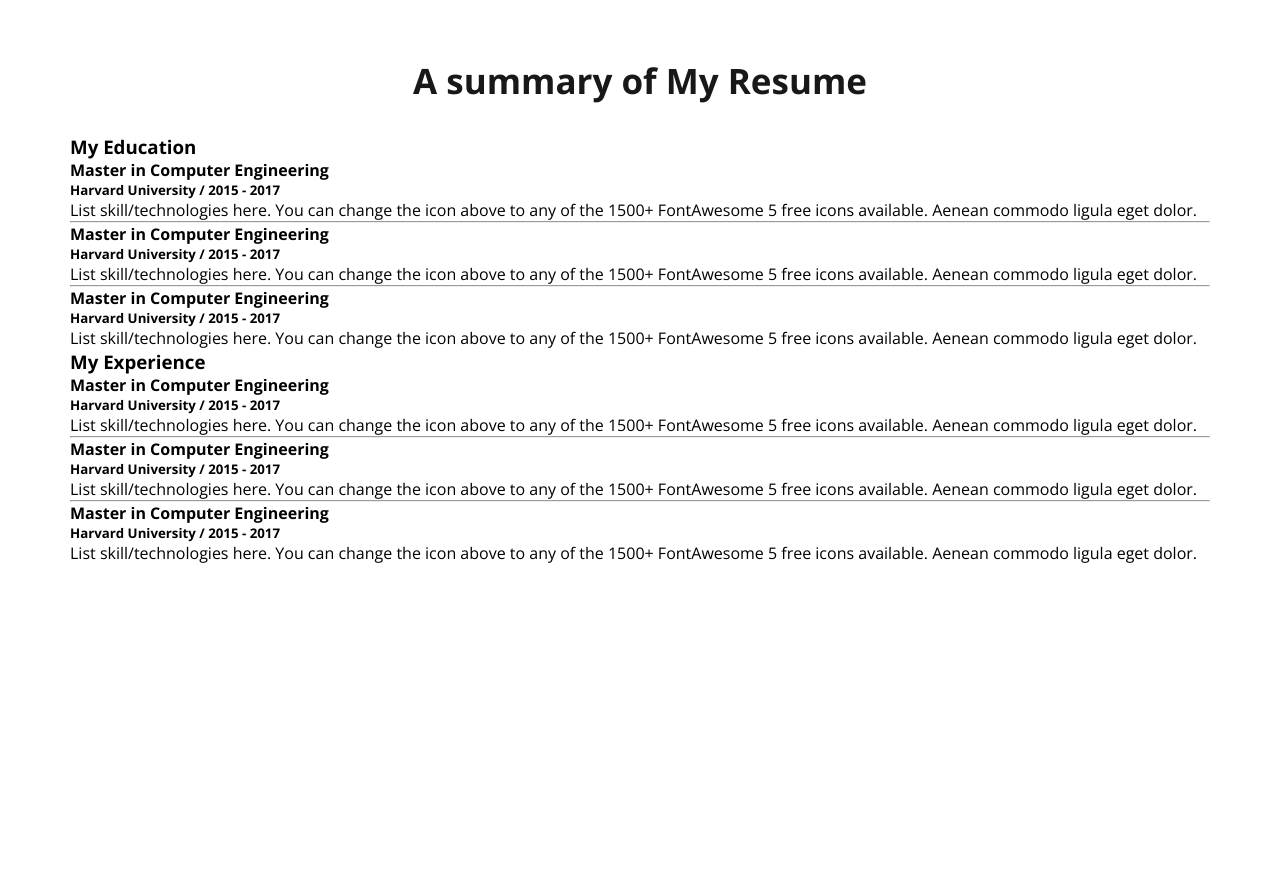
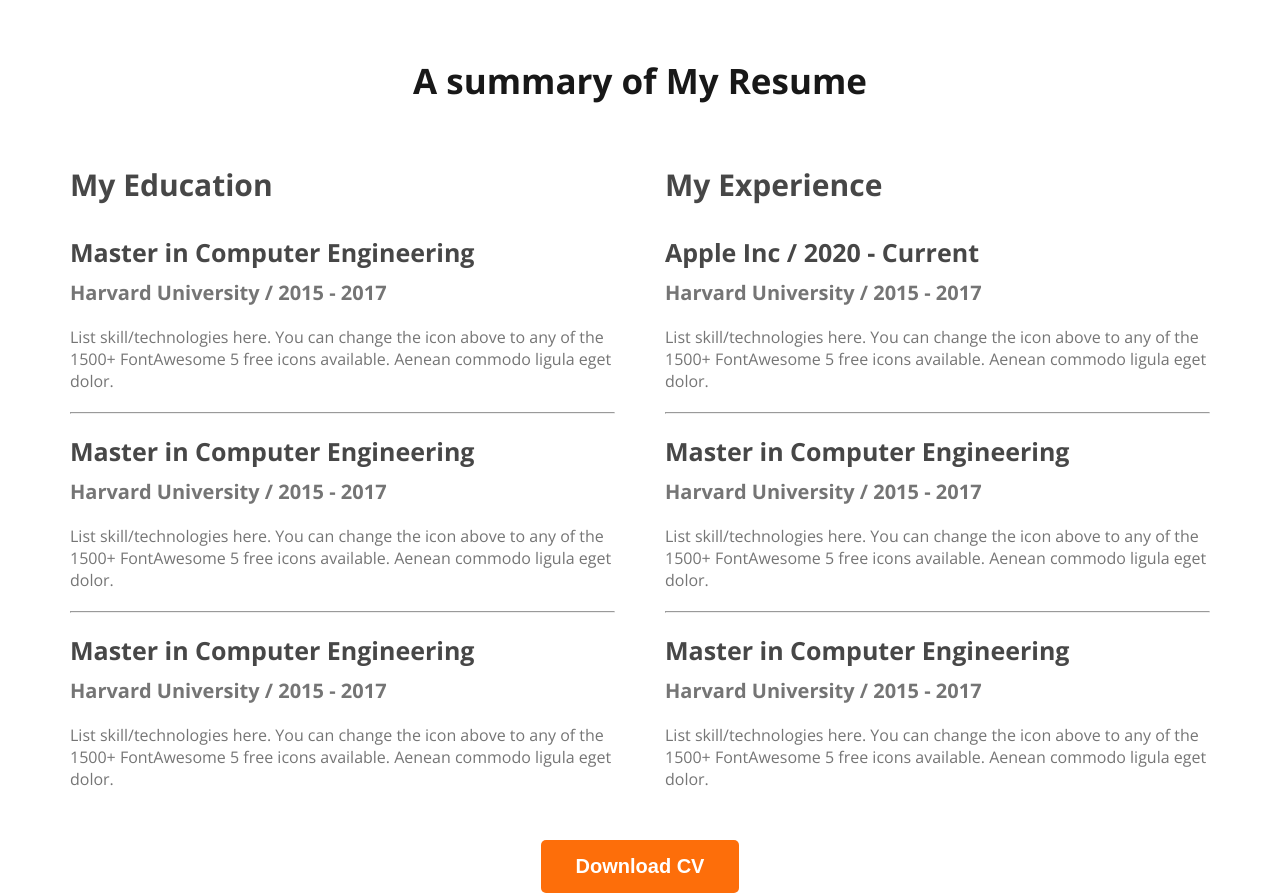
Before and after one commit to ferdousahammed/webdev-portfolio, a plain HTML site: page index.html in a window 1280 px wide. Shown: the part 2060-2953 px from the top of the page. Before the commit the page ends 2624 px from the top, so only its background shows below. Drawn offline with nearby package versions, Linux system fonts and the light colour scheme.

Commit message:
finished the resume section

```diff
--- a/index.html
+++ b/index.html
@@ -112,7 +112,7 @@
                 <div class="resume-column">
                     <h3 class="resume-column-title">My Experience</h3>
                     <div class="resume-item">
-                        <h4 class="resume-item-title">Master in Computer Engineering</h4>
+                        <h4 class="resume-item-title">Apple Inc / 2020 - Current</h4>
                         <h5 class="resume-item-institution">Harvard University / 2015 - 2017</h5>
                         <p class="resume-item-description">List skill/technologies here. You can change the icon above
                             to any of the 1500+ FontAwesome 5 free icons available. Aenean commodo ligula eget dolor.</p>
@@ -134,6 +134,8 @@
 
                 </div>
             </div>
+            <div class="download-cv"><button class="btn-primary">Download CV</button></div>
+
         </section>
 
     </main>
--- a/styles/portfolio.css
+++ b/styles/portfolio.css
@@ -161,14 +161,13 @@ main section{
 }
 
 .skills-container{
-    padding-top: 50px;
+    margin-top: 50px;
     display: flex;
     gap: 20px;
     justify-content: space-around;
 }
 
 .skill{
-
     border-radius: 5px;
     background: #FFF;
     box-shadow: 0px 6px 50px 0px rgba(0, 0, 0, 0.06);
@@ -177,11 +176,11 @@ main section{
 }
 
 .skill-title{
-    padding-top: 30px;
+    margin-top: 30px;
 }
 
 .skill-description{
-    padding-top: 20px;
+    margin-top: 20px;
     width: 200px;
     height: 196px;
     text-align: left;
@@ -189,3 +188,46 @@ main section{
     font-size: 16px;
     font-weight: 400;
 }
+
+/* resume section  */
+
+.resume-column-title {
+    color: #474747;
+    font-size: 30px;
+    font-weight: 700;
+    margin: 30px 0;
+}
+
+.resume-container{
+    display: flex;
+    gap : 50px;
+    /* padding-top: 100px; */
+}
+
+.resume-item-title{
+    color: #474747;
+    font-size: 25px;
+    font-weight: 700;
+}
+
+.resume-item-institution{
+    color: #757575;
+    font-size: 20px;
+    font-weight: 600;
+    margin-top: 10px;
+    margin-bottom: 20px;
+}
+
+.resume-item-description {
+    color: #757575;
+    font-size: 16px;
+    font-weight: 400;
+}
+
+.resume-container hr{
+    margin: 20px 0;
+}
+.download-cv{
+    text-align: center;
+    margin-top: 50px;
+}
```
